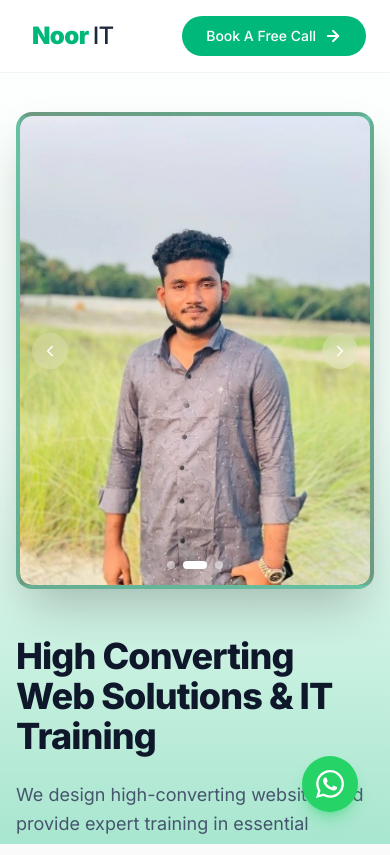
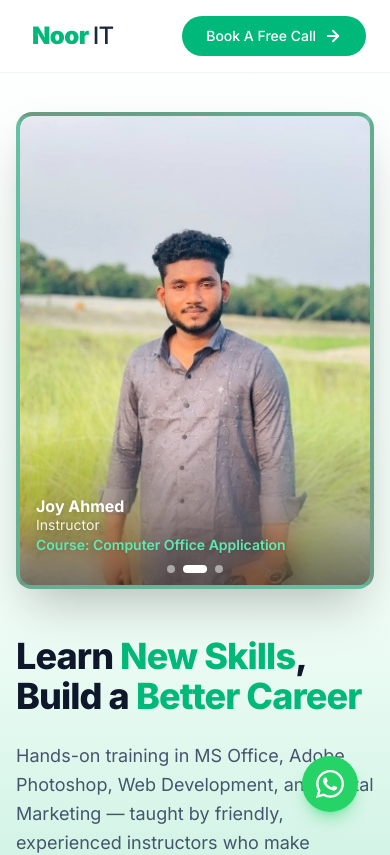
Before and after one commit to CodeWithArafat1/Noor-It-Center, a Next.js app: page / in a window 390 px wide. Shown: the top 855 px of the page. Built offline with nearby package versions, Linux system fonts and the light colour scheme.

Commit message:
update hero section

```diff
--- a/components/sections/Hero.tsx
+++ b/components/sections/Hero.tsx
@@ -2,13 +2,12 @@
 
 import Link from 'next/link';
 import Image from 'next/image';
-import { useEffect, useState } from 'react';
+import React, { useEffect, useState } from 'react';
 
 // Demo JSON Data
 const heroData = {
-  heading: "High Converting Web Solutions & IT Training",
   subheading:
-    "We design high-converting websites and provide expert training in essential computer skills to empower your career and business.",
+    "Hands-on training in MS Office, Adobe Photoshop, Web Development, and Digital Marketing — taught by friendly, experienced instructors who make learning easy.",
   buttons: {
     primary: { text: "Get A Free Quote", href: "#quote" },
     secondary: { text: "View Our Work", href: "#portfolio" }
@@ -46,6 +45,7 @@ const courseList = [
 
 export default function Hero() {
   const [active, setActive] = useState(0);
+  const [touchStartX, setTouchStartX] = useState<number | null>(null);
 
   // Auto-advance the slider every 5s
   useEffect(() => {
@@ -55,21 +55,42 @@ export default function Hero() {
     return () => clearInterval(timer);
   }, []);
 
-  const goTo = (index) => {
+  const goTo = (index: number) => {
     setActive(((index % instructors.length) + instructors.length) % instructors.length);
+  };
+
+  const handleTouchStart = (e: React.TouchEvent) => {
+    setTouchStartX(e.touches[0].clientX);
+  };
+
+  const handleTouchEnd = (e: React.TouchEvent) => {
+    if (touchStartX === null) return;
+    const deltaX = e.changedTouches[0].clientX - touchStartX;
+    const SWIPE_THRESHOLD = 40;
+
+    if (deltaX > SWIPE_THRESHOLD) {
+      goTo(active - 1); // swiped right -> previous
+    } else if (deltaX < -SWIPE_THRESHOLD) {
+      goTo(active + 1); // swiped left -> next
+    }
+    setTouchStartX(null);
   };
 
   const current = instructors[active];
 
   return (
-    <section className="relative w-full h-screen min-h-[800px] flex flex-col overflow-hidden bg-gradient-to-b from-white via-[#f0fdf6] to-[#a8e6cf] pt-28">
+    <section className="relative w-full min-h-fit lg:h-screen lg:min-h-[800px] flex flex-col overflow-hidden lg:overflow-hidden bg-gradient-to-b from-white via-[#f0fdf6] to-[#a8e6cf] pt-28 pb-6 lg:pb-0">
 
       {/* Main Hero Content */}
       <div className="flex-1 flex items-center justify-center max-w-7xl mx-auto px-4 sm:px-6 lg:px-8 relative z-10 w-full pb-8">
         <div className="grid grid-cols-1 lg:grid-cols-2 gap-12 lg:gap-8 items-center w-full">
 
           {/* Left Column: Instructor Photo Slider */}
-          <div className="relative w-full max-w-sm mx-auto lg:mx-0 aspect-[3/4] rounded-2xl overflow-hidden shadow-2xl group border-4 border-white/40 bg-emerald-800 bg-gradient-to-tr from-green-900 to-emerald-600 flex items-center justify-center">
+          <div
+            onTouchStart={handleTouchStart}
+            onTouchEnd={handleTouchEnd}
+            className="relative w-full max-w-sm mx-auto lg:mx-0 aspect-[3/4] rounded-2xl overflow-hidden shadow-2xl group border-4 border-white/40 bg-emerald-800 bg-gradient-to-tr from-green-900 to-emerald-600 flex items-center justify-center touch-pan-y"
+          >
 
             {instructors.map((instructor, index) => (
               <div
@@ -89,12 +110,12 @@ export default function Hero() {
               </div>
             ))}
 
-            {/* Prev / Next Arrows */}
+            {/* Prev / Next Arrows — desktop only */}
             <button
               type="button"
               onClick={() => goTo(active - 1)}
               aria-label="Previous instructor"
-              className="absolute left-3 top-1/2 -translate-y-1/2 w-9 h-9 rounded-full bg-white/20 hover:bg-white/40 backdrop-blur-sm flex items-center justify-center text-white transition-colors"
+              className="hidden lg:flex absolute left-3 top-1/2 -translate-y-1/2 w-9 h-9 rounded-full bg-white/20 hover:bg-white/40 backdrop-blur-sm items-center justify-center text-white transition-colors"
             >
               <svg width="18" height="18" viewBox="0 0 24 24" fill="none" stroke="currentColor" strokeWidth="2" strokeLinecap="round" strokeLinejoin="round">
                 <path d="m15 18-6-6 6-6"></path>
@@ -104,7 +125,7 @@ export default function Hero() {
               type="button"
               onClick={() => goTo(active + 1)}
               aria-label="Next instructor"
-              className="absolute right-3 top-1/2 -translate-y-1/2 w-9 h-9 rounded-full bg-white/20 hover:bg-white/40 backdrop-blur-sm flex items-center justify-center text-white transition-colors"
+              className="hidden lg:flex absolute right-3 top-1/2 -translate-y-1/2 w-9 h-9 rounded-full bg-white/20 hover:bg-white/40 backdrop-blur-sm items-center justify-center text-white transition-colors"
             >
               <svg width="18" height="18" viewBox="0 0 24 24" fill="none" stroke="currentColor" strokeWidth="2" strokeLinecap="round" strokeLinejoin="round">
                 <path d="m9 18 6-6-6-6"></path>
@@ -112,7 +133,7 @@ export default function Hero() {
             </button>
 
             {/* Dots */}
-            <div className="absolute bottom-4 left-1/2 -translate-x-1/2 flex gap-2">
+            <div className="absolute bottom-3 left-1/2 -translate-x-1/2 flex gap-2 z-10">
               {instructors.map((instructor, index) => (
                 <button
                   key={instructor.name}
@@ -125,21 +146,34 @@ export default function Hero() {
                 />
               ))}
             </div>
+
+            {/* Mobile-only overlay: instructor info shown on top of the image (glass gradient effect) */}
+            <div className="absolute inset-x-0 bottom-0 lg:hidden h-2/5 backdrop-blur-md [mask-image:linear-gradient(to_top,black,transparent)]" />
+            <div className="absolute inset-x-0 bottom-0 lg:hidden bg-gradient-to-t from-black/50 via-black/15 to-transparent px-4 pt-16 pb-8">
+              <div key={current.name} className="animate-[fadeIn_0.5s_ease]">
+                <p className="font-bold text-white leading-tight drop-shadow-sm">{current.name}</p>
+                <p className="text-sm text-white/90 leading-tight drop-shadow-sm">{current.designation}</p>
+                <p className="text-sm text-[#5EEAB0] font-semibold leading-tight mt-0.5 drop-shadow-sm">
+                  Course: {current.course}
+                </p>
+              </div>
+            </div>
           </div>
 
           {/* Right Column: Content + Active Instructor Info */}
           <div className="max-w-2xl">
             <h1 className="text-4xl sm:text-5xl lg:text-[56px] font-extrabold text-slate-900 leading-[1.1] tracking-tight">
-              {heroData.heading}
+              Learn <span className="text-[#00B87A]">New Skills</span>, Build a{" "}
+              <span className="text-[#00B87A]">Better Career</span>
             </h1>
             <p className="mt-6 text-lg text-slate-600 leading-relaxed max-w-lg">
               {heroData.subheading}
             </p>
 
-            {/* Active instructor card */}
+            {/* Active instructor card (desktop only — shown as overlay on the photo for mobile) */}
             <div
               key={current.name}
-              className="mt-8 flex items-center gap-4 bg-white/70 border border-slate-100 rounded-2xl px-5 py-4 shadow-sm w-fit max-w-full animate-[fadeIn_0.5s_ease]"
+              className="hidden lg:flex mt-8 items-center gap-4 bg-white/70 border border-slate-100 rounded-2xl px-5 py-4 shadow-sm w-fit max-w-full animate-[fadeIn_0.5s_ease]"
             >
               <div className="relative w-12 h-12 shrink-0 rounded-full overflow-hidden bg-gradient-to-tr from-green-900 to-emerald-600">
                 <Image
```
